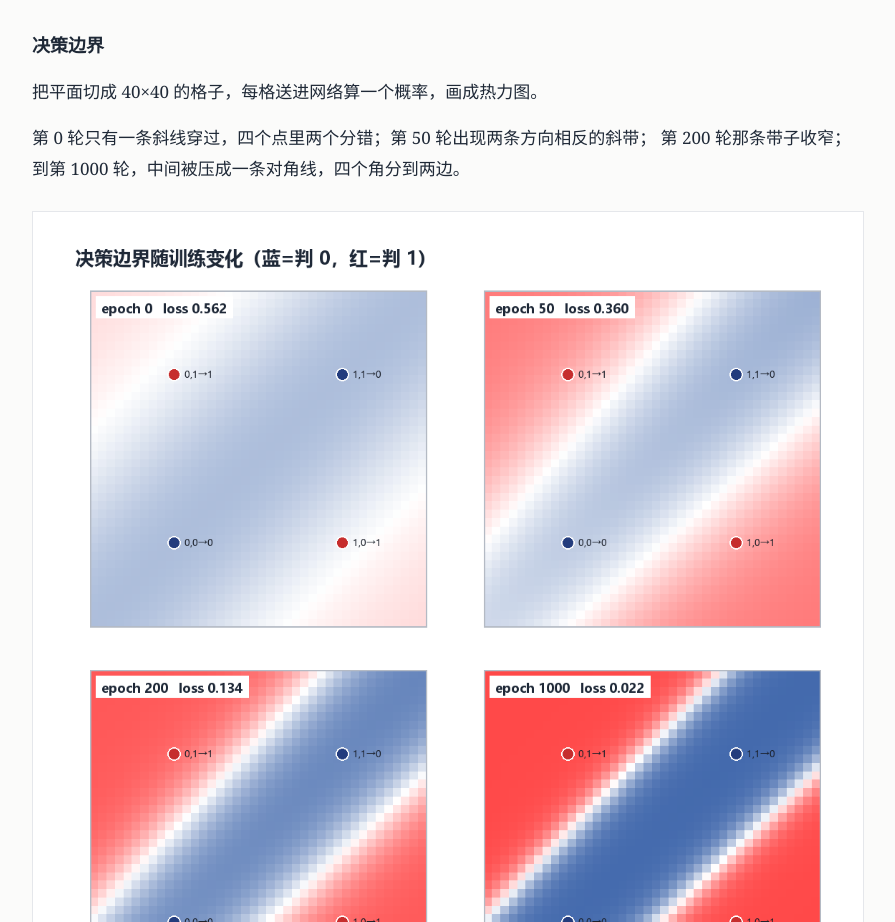
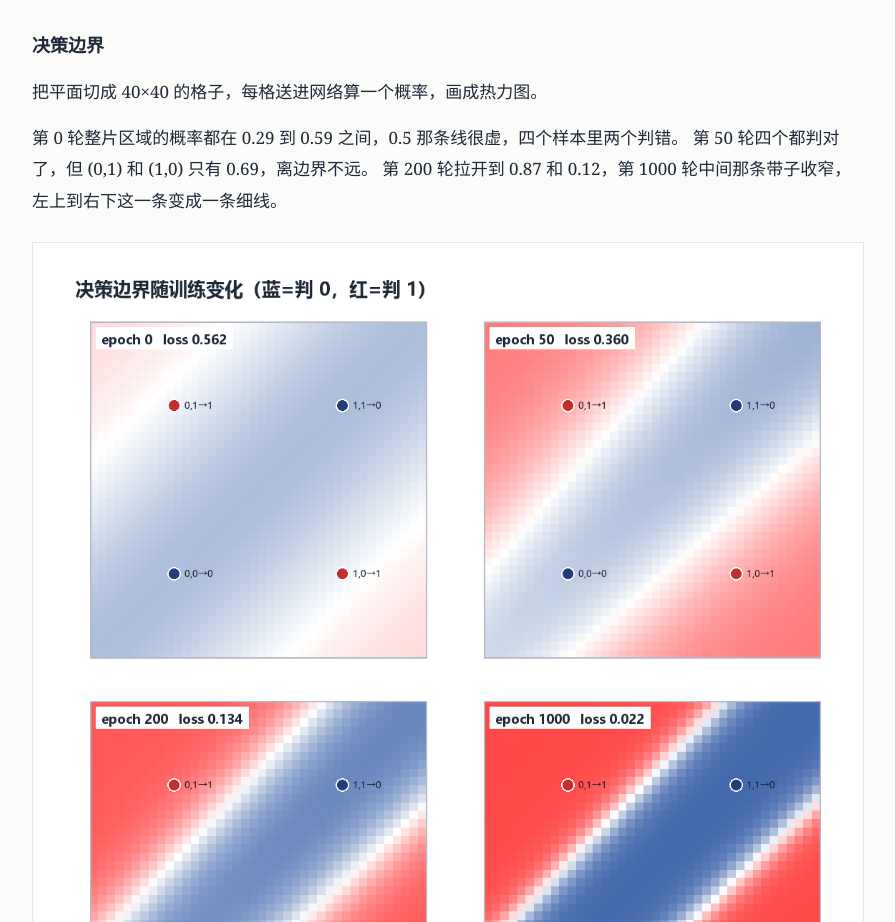
Before and after one commit to 123456789awdrgy/mlp-xor, a plain HTML site: page index.html in a window 1280 px wide. Shown: the part 2235-3157 px from the top of the page, without its empty margins (192-1087 px from the left). Drawn offline with Linux system fonts and the light colour scheme.

Commit message:
rewrite copy, less AI tone

```diff
--- a/index.html
+++ b/index.html
@@ -119,8 +119,9 @@ L = − 1/N Σ [ t·log p + (1−t)·log(1−p) ]
 
 <h3>决策边界</h3>
 <p>把平面切成 40×40 的格子，每格送进网络算一个概率，画成热力图。</p>
-<p>第 0 轮只有一条斜线穿过，四个点里两个分错；第 50 轮出现两条方向相反的斜带；
-第 200 轮那条带子收窄；到第 1000 轮，中间被压成一条对角线，四个角分到两边。</p>
+<p>第 0 轮整片区域的概率都在 0.29 到 0.59 之间，0.5 那条线很虚，四个样本里两个判错。
+第 50 轮四个都判对了，但 (0,1) 和 (1,0) 只有 0.69，离边界不远。
+第 200 轮拉开到 0.87 和 0.12，第 1000 轮中间那条带子收窄，左上到右下这一条变成一条细线。</p>
 <figure>
   <img src="fig_boundary.png" alt="决策边界演化">
   <figcaption>图 2　四个阶段的边界。蓝是判 0，红是判 1，圆点是训练样本。</figcaption>
```
